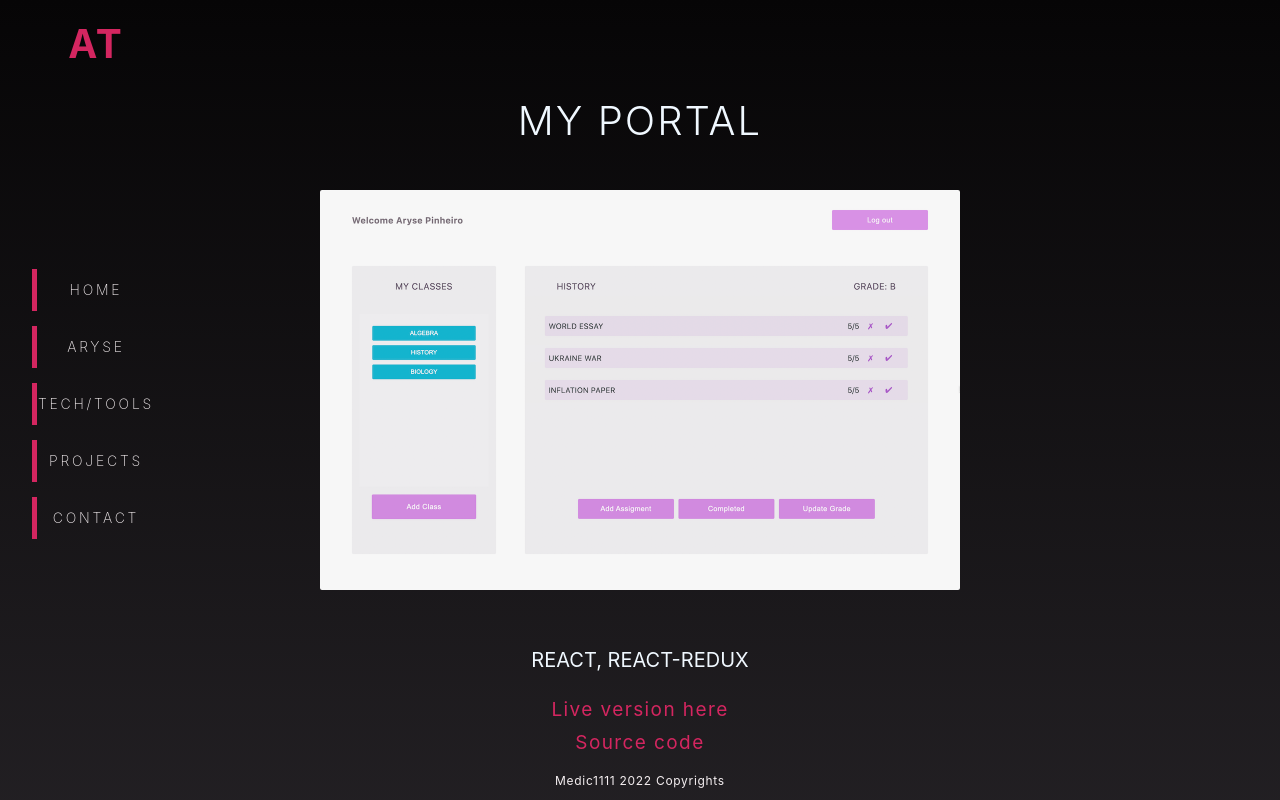
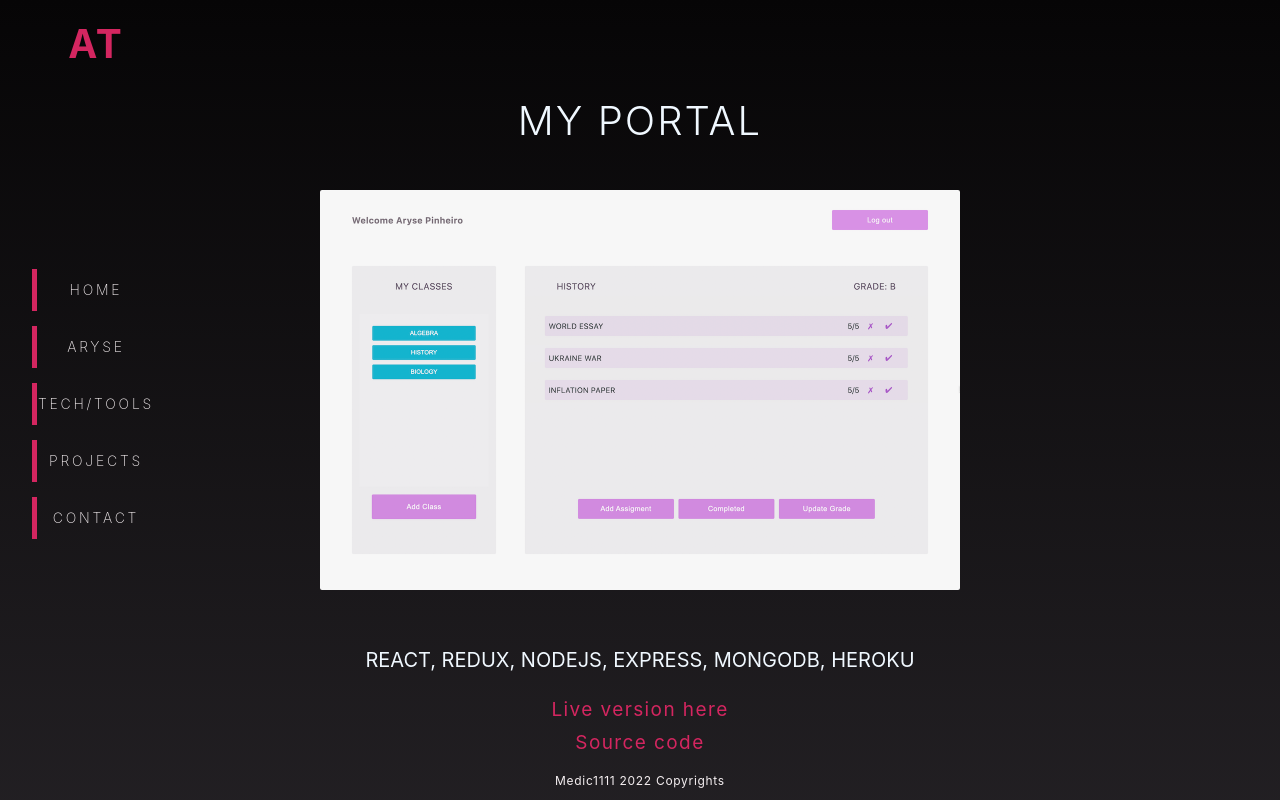
Before and after one commit to Medic1111/ARYSE-PAGANO-PORTFOLIO, a Next.js app: page /projects in a window 1280 px wide. Built offline with nearby package versions, Linux system fonts and the light colour scheme.

Commit message:
Updated url for portal project

```diff
--- a/data/projData.js
+++ b/data/projData.js
@@ -68,12 +68,12 @@ import MyPortalCodeThree from "../public/MyPortal/codeThree.png";
 const projData = [
   {
     path: "My Portal",
-    url: "https://myschool-portal.web.app/",
+    url: "https://testing-portal-api.herokuapp.com/",
     name: "My Portal",
     repo: "https://github.com/Medic1111/my-portal",
-    tech: "React, React-Redux",
+    tech: "React, Redux, NodeJS, Express, MongoDB, Heroku ",
     description:
-      "To Test: {StudentId: 1234, Password: 4321}; Front-end skills display application for students to keep track of their classes, grades, and assignments. Created with Create-React-App with State management via React-Redux and Redux-Toolkit.",
+      "To Test: {StudentId: 123456, Password: 123456};  Student portal where you can add your classes and track assignments and grades. Created with Create-React-App with State management via React-Redux and Redux-Toolkit. NodeJS backend with express server and mongoDB for database.",
     images: [MyPortal, MyPortalCodeOne, MyPortalCodeTwo, MyPortalCodeThree],
     img1: MyPortal,
     codeOne: MyPortalCodeOne,
@@ -85,9 +85,9 @@ const projData = [
     url: "https://opiniomate.herokuapp.com/",
     repo: "https://github.com/Medic1111/OpinionMate-News-EJS",
     name: "OpinioMate",
-    tech: "News API, EJS, Passport, Express-session, NodeJS, Express, MongoDB",
+    tech: "News API, EJS, Passport, NodeJS, Express, MongoDB, Heroku",
     description:
-      "To Test: {email: test@test.com, password: test};  Less focus on UI, more focus on implementing different skills. Backend App that consumes News API rendering the latest news heading. The user creates an account for which Passport is being used, and is logged in where all users get opinionate in regards the topic. The session is being managed by express-session. Passwords are hashed and salted with passport. Templating happens with EJS and data persists with MongoDB via Atlas.",
+      "To Test: {email: test@test.com, password: test}; Backend App that consumes News API rendering the latest news heading. The user creates an account for which Passport is being used, and is logged in where all users get opinionate in regards the topic. User session via express-session, passwords hashed and salted with passport. Templating happens with EJS and data persists with MongoDB via Atlas.",
     images: [PostMate, PostCode1, PostCode2, PostCode3],
     img1: PostMate,
     codeOne: PostCode1,
@@ -133,7 +133,7 @@ const projData = [
     name: "Opinionate",
     tech: "EJS, NodeJS, Express, MongoDB, Mongoose, MongoDB Atlas",
     description:
-      "Backend dynamically served Blog style project. Templated with EJS, allows for administration editing utilizing CRUD, and data persists via MongoDB and its wonders.",
+      "Backend 'Blog-style' project templated with EJS. Allows for administration editing utilizing CRUD, and data persists via MongoDB and its wonders.",
     images: [Blog, Bcode1, Bcode2, Bcode3],
 
     img1: Blog,
```
